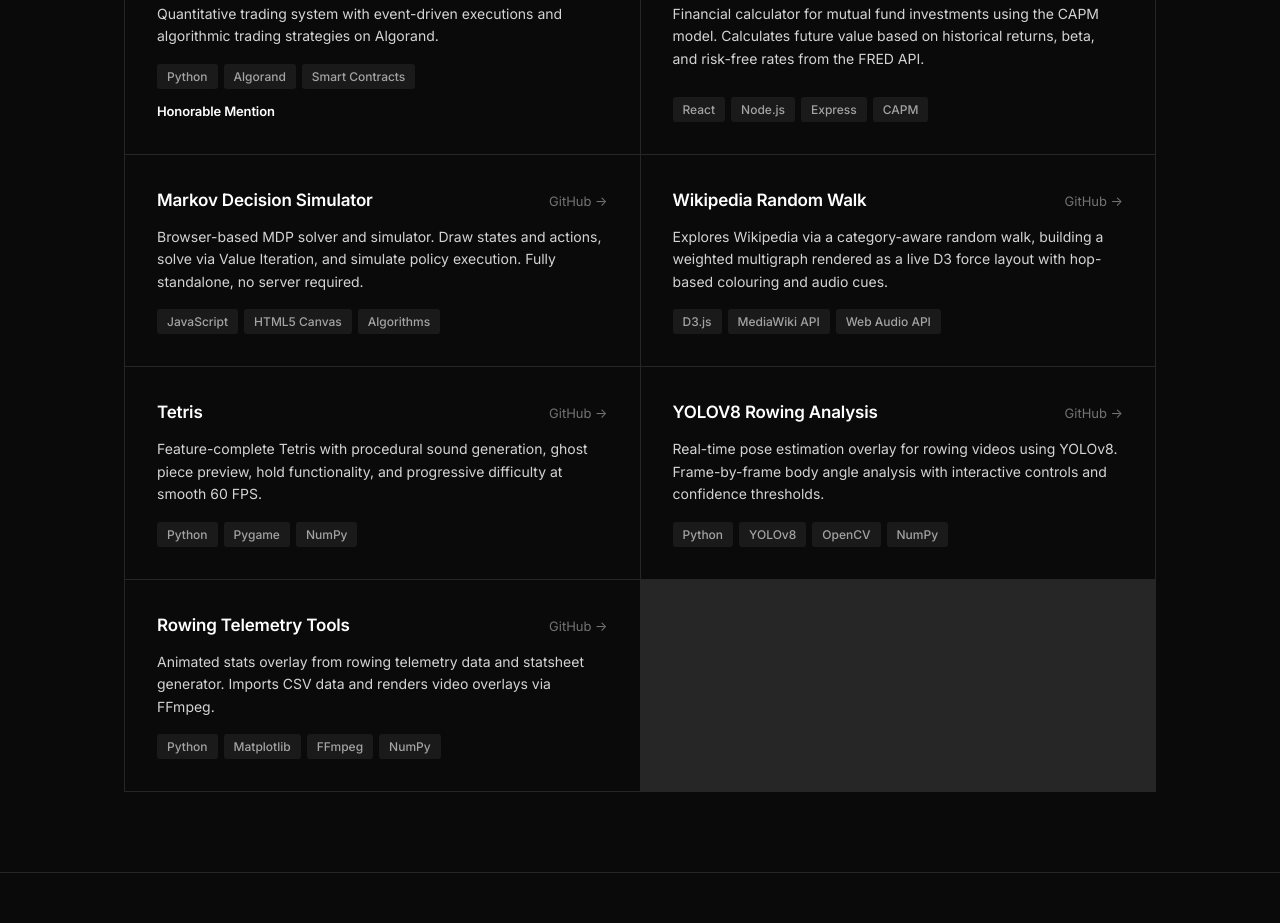
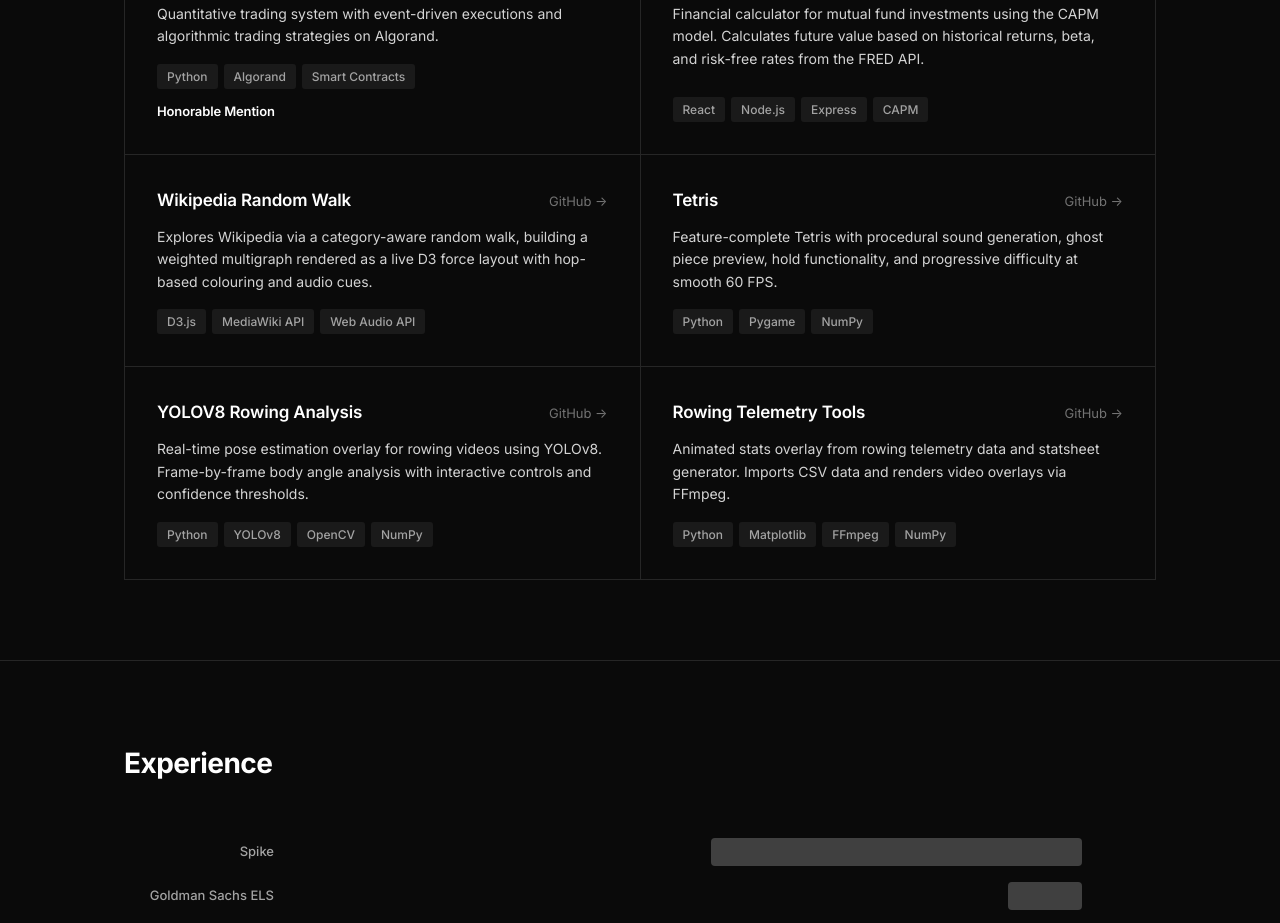
Before and after one commit to kostakarathana/personal_website, a website: page index.html in a window 1280 px wide. Shown: the part 1666-2589 px from the top of the page. Drawn offline with Linux system fonts and the light colour scheme.

Commit message:
edit: photos + projects removed

```diff
--- a/index.html
+++ b/index.html
@@ -166,16 +166,6 @@
                         </div>
                     </article>
 
-                    <article class="project">
-                        <div class="project-top">
-                            <h3>Markov Decision Simulator</h3>
-                            <a href="https://github.com/kostakarathana/Markov_Decision_Simulator" target="_blank" rel="noopener">GitHub &rarr;</a>
-                        </div>
-                        <p>Browser-based MDP solver and simulator. Draw states and actions, solve via Value Iteration, and simulate policy execution. Fully standalone, no server required.</p>
-                        <div class="tags">
-                            <span>JavaScript</span><span>HTML5 Canvas</span><span>Algorithms</span>
-                        </div>
-                    </article>
 
                     <article class="project">
                         <div class="project-top">
```
Also changed, not shown: project_photos/goldman_els.png (added), project_photos/recruit-tool.png (added), project_photos/scratchoff.png (added), project_photos/tetris.png (added), project_photos/wikipedia_random_walk.png (added), 2 other files.
